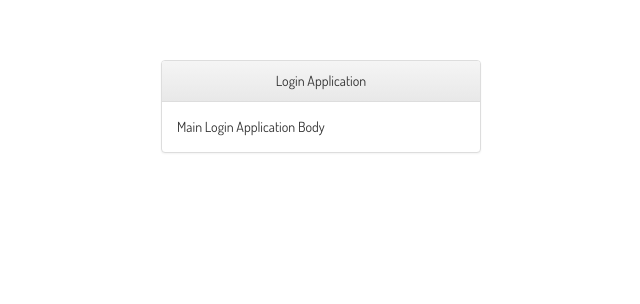
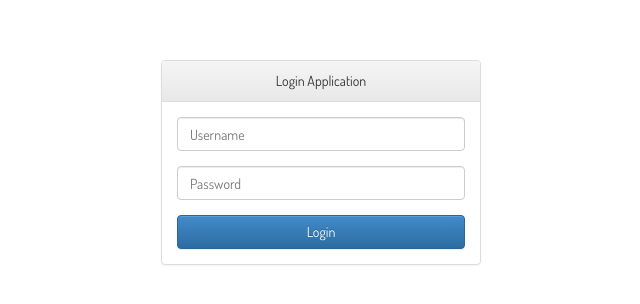
Before and after one commit to abhimanyubabbar/Aogin, a website: page public/index.html in a window 1280 px wide. Shown: the whole page, without its empty margins (319-959 px from the left). Drawn offline with Linux system fonts and the light colour scheme.

Commit message:
Updated the login page with more bootstrap.

```diff
--- a/public/app/app.js
+++ b/public/app/app.js
@@ -6,13 +6,8 @@
 
     app.config(['$logProvider','$routeProvider', function($logProvider, $routeProvider){
 
-
         $logProvider.debugEnabled(true);
 
-        $routeProvider
-            .when("/", {
-
-            })
     }]);
 
 })();
--- a/public/index.html
+++ b/public/index.html
@@ -21,10 +21,28 @@
         </div>
 
         <div class="panel-body">
-            Main Login Application Body
+
+            <form name="loginForm" novalidate ng-submit="">
+
+                <div class="form-group">
+                    <input class="form-control" type="text" placeholder="Username">
+                </div>
+
+                <div class="form-group">
+                    <input class="form-control"  type="password" placeholder="Password">
+                </div>
+
+                <div class="clearfix"></div>
+
+                <button class="btn btn-block btn-primary mt-lg" type="submit">Login
+                </button>
+
+            </form>
+
         </div>
+    </div>
 
-    </div>
+
 
 </div>
 
```
